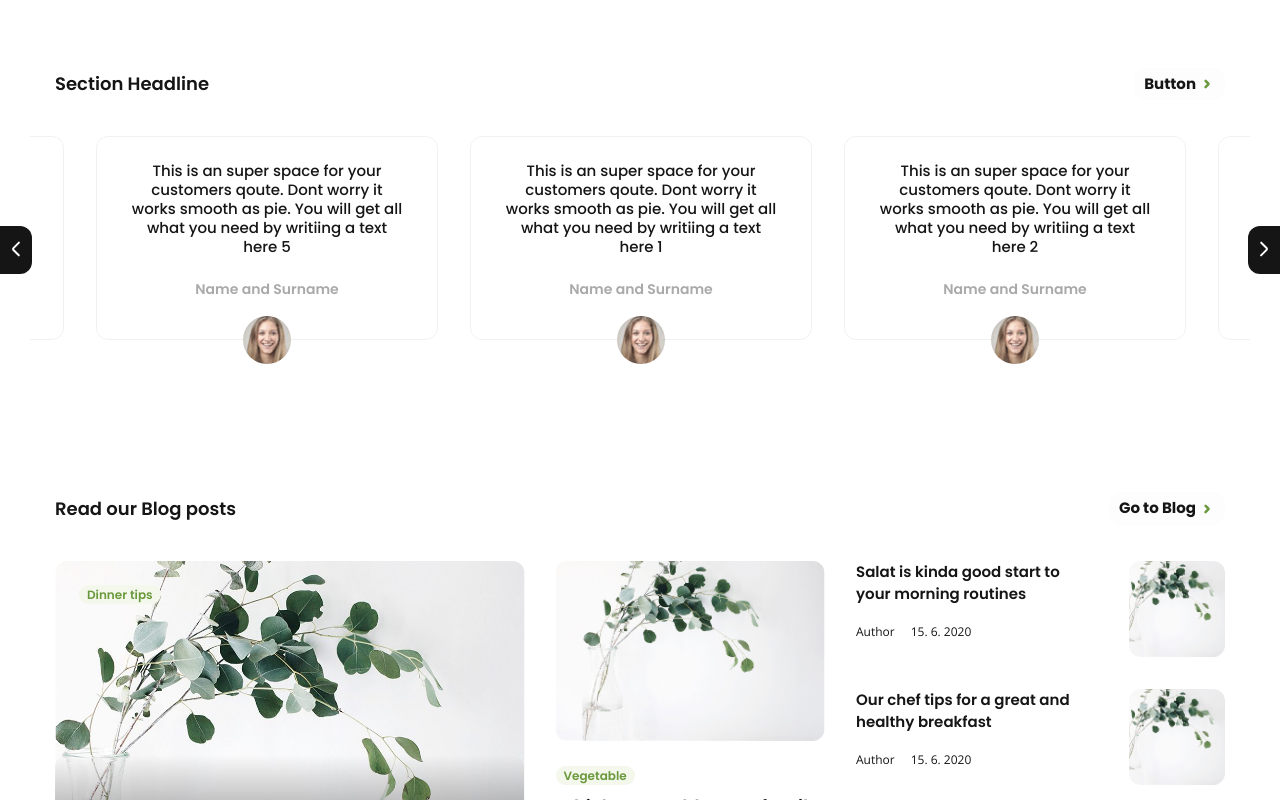
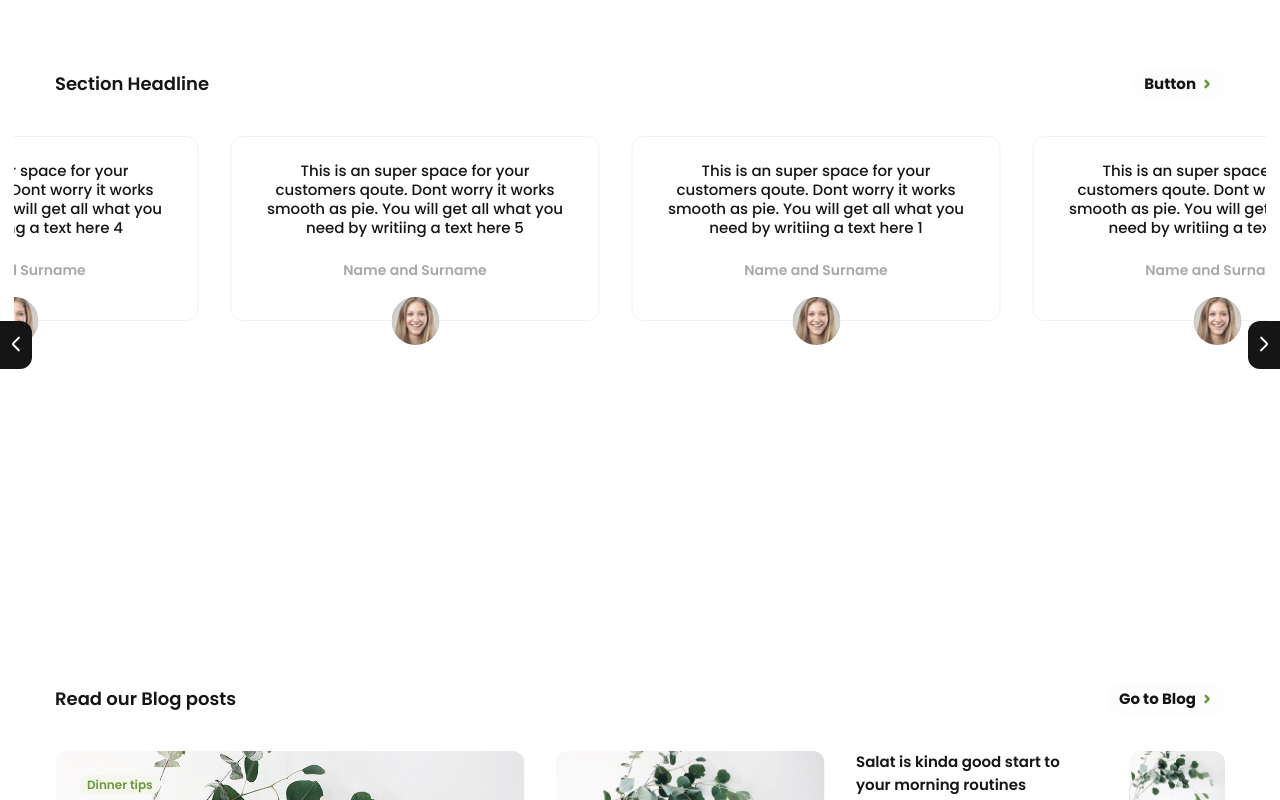
Before and after one commit to DoDuong1497/cfdshop, a React (Create React App) app: page /blog in a window 1280 px wide. Shown: the part 1540-2340 px from the top of the page. Built offline with nearby package versions, Linux system fonts and the light colour scheme.

Commit message:
Chung / edit slider

```diff
--- a/src/components/quote/quoteScroll.jsx
+++ b/src/components/quote/quoteScroll.jsx
@@ -29,6 +29,7 @@ export default class QuoteScroll extends Component {
         slidesToScroll: 1,
         className: "center",
         centerMode: true,
+        variableWidth: true
       };
 
       return (
@@ -40,19 +41,19 @@ export default class QuoteScroll extends Component {
               </button>
 
               <Slider ref={c => (this.slider = c)} {...settings}>
-                  <div>
+                  <div style={{ width: 369 }}>
                       <QuoteItem name="Name and Surname" avatarUrl={img}>This is an super space for your customers qoute. Dont worry it works smooth as pie. You will get all what you need by writiing a text here 1</QuoteItem>
                   </div>
-                  <div>
+                  <div style={{ width: 369 }}>
                       <QuoteItem name="Name and Surname" avatarUrl={img}>This is an super space for your customers qoute. Dont worry it works smooth as pie. You will get all what you need by writiing a text here 2</QuoteItem>
                   </div>
-                  <div>
+                  <div style={{ width: 369 }}>
                       <QuoteItem name="Name and Surname" avatarUrl={img}>This is an super space for your customers qoute. Dont worry it works smooth as pie. You will get all what you need by writiing a text here 3</QuoteItem>
                   </div>
-                  <div>
+                  <div style={{ width: 369 }}>
                       <QuoteItem name="Name and Surname" avatarUrl={img}>This is an super space for your customers qoute. Dont worry it works smooth as pie. You will get all what you need by writiing a text here 4</QuoteItem>
                   </div>
-                  <div>
+                  <div style={{ width: 369 }}>
                       <QuoteItem name="Name and Surname" avatarUrl={img}>This is an super space for your customers qoute. Dont worry it works smooth as pie. You will get all what you need by writiing a text here 5</QuoteItem>
                   </div>
               </Slider>
--- a/src/components/quote/style.scss
+++ b/src/components/quote/style.scss
@@ -5,6 +5,13 @@
         color: #000;
     }
 }
+.slick-slide {
+    margin: 0 16px;
+  }
+  /* the parent */
+  .slick-list {
+    margin: 0 -16px;
+  }
 .quote-simple{
 
     &__wrap{
@@ -46,7 +53,7 @@
 .quote-item{
     position: relative;
     padding-bottom: calc(48px / 2);
-    margin: 0 calc(32px / 2);
+    // margin: 0 calc(32px / 2);
 
     &__wrap{
         width: 100%;
```
